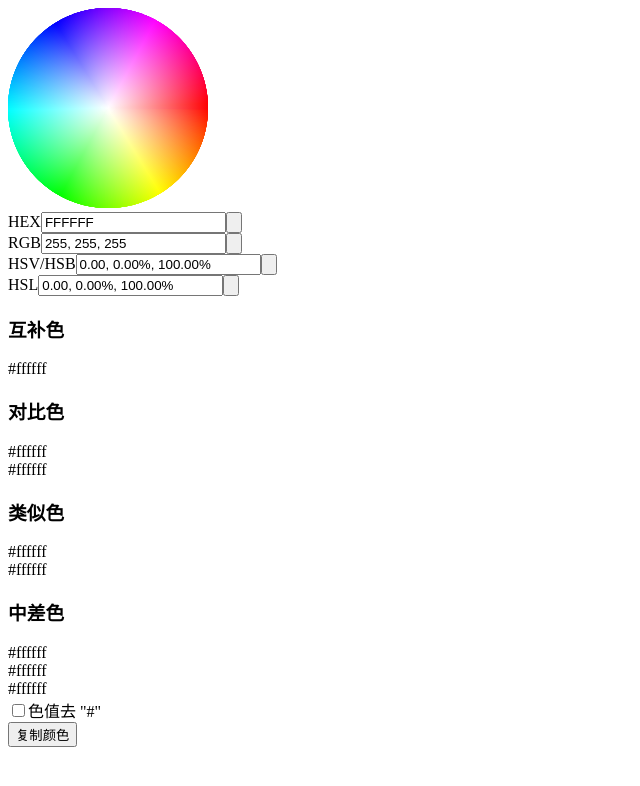
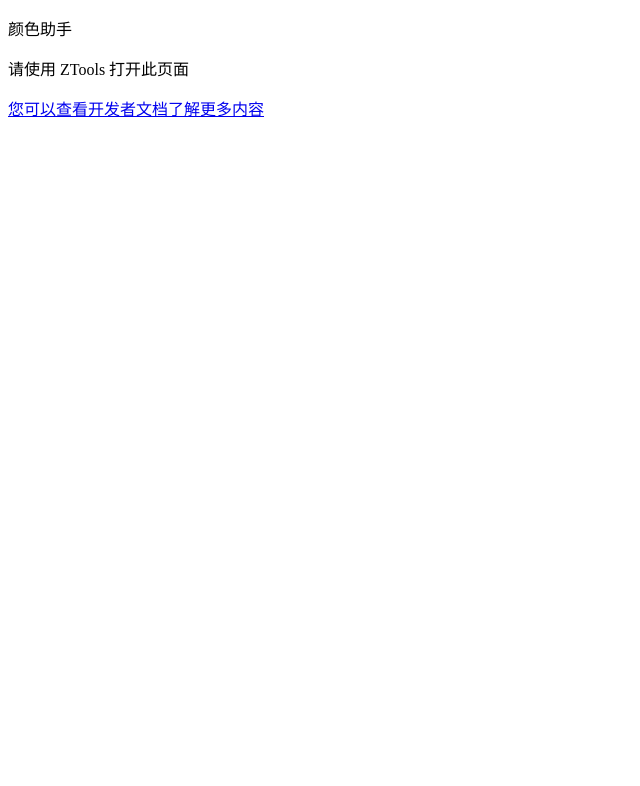
Before and after one commit to mekefly/colors, a Vue app: page / in a window 1280 px wide. Shown: the top 786 px of the page, without its empty margins (0-640 px from the left). Built offline with nearby package versions, Linux system fonts and the light colour scheme; the HTML template or start-up script is replaced by a standard one.

Commit message:
feat: 当不在ztools中启动时提供文档提示

```diff
--- a/src/App.vue
+++ b/src/App.vue
@@ -1,33 +1,14 @@
 <script setup lang="ts">
-// import { onPluginEnter, onPluginOut } from "@ztools-center/ztools-api-types";
 import { computed, onMounted, ref } from "vue";
 import ColorWheel from "./components/ColorWheel.vue";
 import ColorSlider from "./components/ColorSlider.vue";
 import ColorFormats from "./components/ColorFormats.vue";
 import HarmonyColors from "./components/HarmonyColors.vue";
-// import { showSuccess } from "./utils/notification";
 import { copyColor } from "./utils/copy";
+import zToolsApi from "./utils/ztoolsapi";
 
-// let enterAction = ref<{
-//   code: string;
-//   type: string;
-//   payload: any;
-//   option: any;
-//   from?: PluginEnterFrom;
-// } | null>();
-// let route = ref("");
-
+const thereIsNoZToolsApiAvailable = !zToolsApi;
 const currentColor = ref("#FFFFFF");
-
-// onMounted(() => {
-//   onPluginEnter((action) => {
-//     route.value = action.code;
-//     // enterAction.value = action;
-//   });
-//   onPluginOut(() => {
-//     route.value = "";
-//   });
-// });
 
 const currentColorNotHash = computed(() =>
   currentColor.value.startsWith("#") ? currentColor.value.substring(1) : currentColor.value,
@@ -43,24 +24,14 @@ let clickCopyColor = () => {
 </script>
 
 <template>
-  <div class="min-h-screen bg-gradient-to-br from-slate-100 to-slate-200">
-    <!-- 顶部工具栏 -->
-    <!--<div
-      class="bg-white shadow-sm border-b border-gray-200 px-6 py-3 flex items-center justify-between"
-    >
-      <div class="flex items-center space-x-4">
-        <h1 class="text-lg font-semibold text-gray-800">颜色助手</h1>
-      </div>
-      <div class="flex items-center space-x-3">
-        <button class="px-3 py-1.5 text-sm text-gray-600 hover:text-gray-800 transition-colors">
-          颜色助手
-        </button>
-
-        <button class="px-3 py-1.5 text-sm text-gray-600 hover:text-gray-800 transition-colors">
-          收藏颜色
-        </button>
-      </div>
-    </div>-->
+  <div v-if="thereIsNoZToolsApiAvailable">
+    <div class="flex flex-col items-center justify-center h-screen">
+      <p class="text-2xl font-semibold text-gray-800">颜色助手</p>
+      <p class="text-gray-600">请使用 ZTools 打开此页面</p>
+      <a class="text-blue-600 hover:underline" href="https://ztoolscenter.github.io/ZTools-doc/">您可以查看开发者文档了解更多内容</a>
+    </div>
+  </div>
+  <div v-else class="min-h-screen bg-gradient-to-br from-slate-100 to-slate-200">
 
     <!-- 主要内容区域 -->
     <div class="p-6 grid grid-cols-12 gap-6 max-w-7xl mx-auto">
@@ -94,8 +65,7 @@ let clickCopyColor = () => {
 
     <!-- 底部操作栏 -->
     <div
-      class="fixed bottom-0 left-0 right-0 bg-white border-t border-gray-200 px-6 py-4 flex items-center justify-between"
-    >
+      class="fixed bottom-0 left-0 right-0 bg-white border-t border-gray-200 px-6 py-4 flex items-center justify-between">
       <div class="flex items-center space-x-4">
         <label class="flex items-center space-x-2 cursor-pointer">
           <input v-model="isColorRemovalHash" type="checkbox" class="rounded text-blue-600" />
@@ -103,10 +73,8 @@ let clickCopyColor = () => {
         </label>
       </div>
       <div class="flex items-center space-x-3">
-        <button
-          class="px-6 py-2 bg-blue-600 text-white rounded-lg hover:bg-blue-700 transition-colors"
-          @click="clickCopyColor()"
-        >
+        <button class="px-6 py-2 bg-blue-600 text-white rounded-lg hover:bg-blue-700 transition-colors"
+          @click="clickCopyColor()">
           复制颜色
         </button>
       </div>
```
